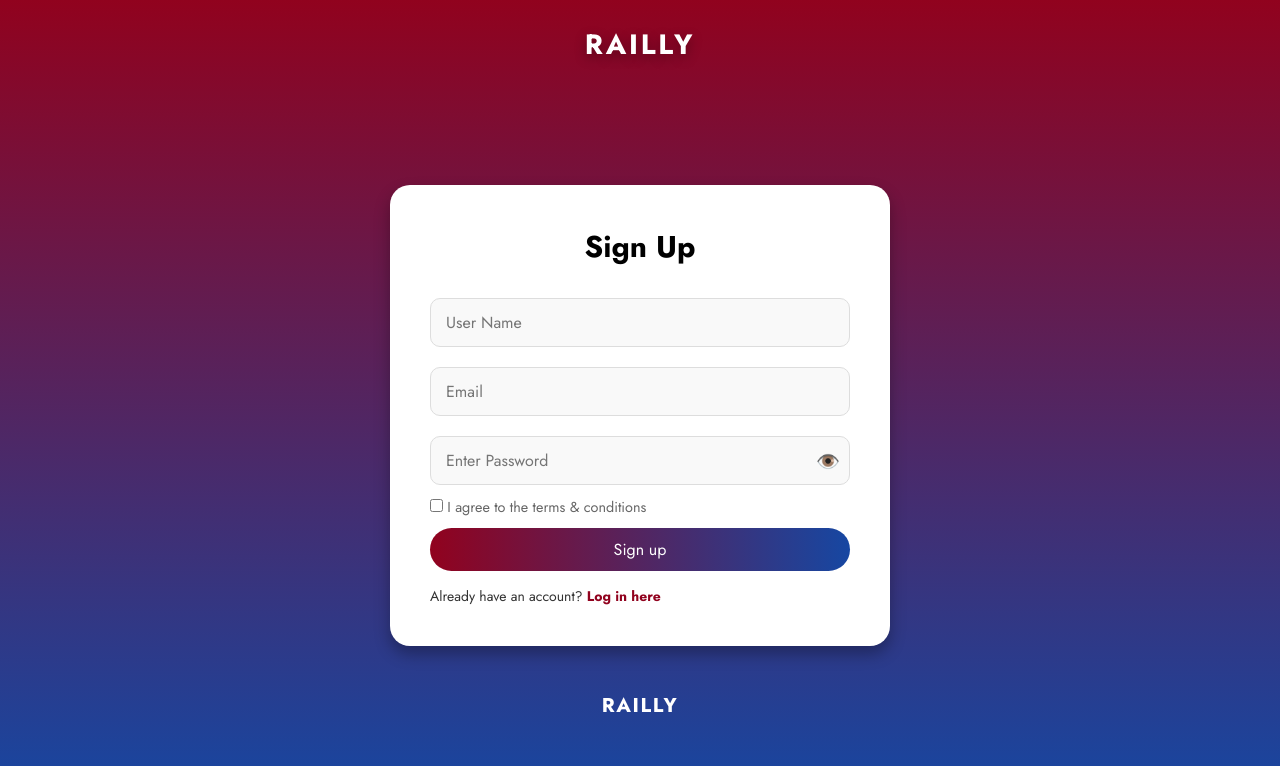
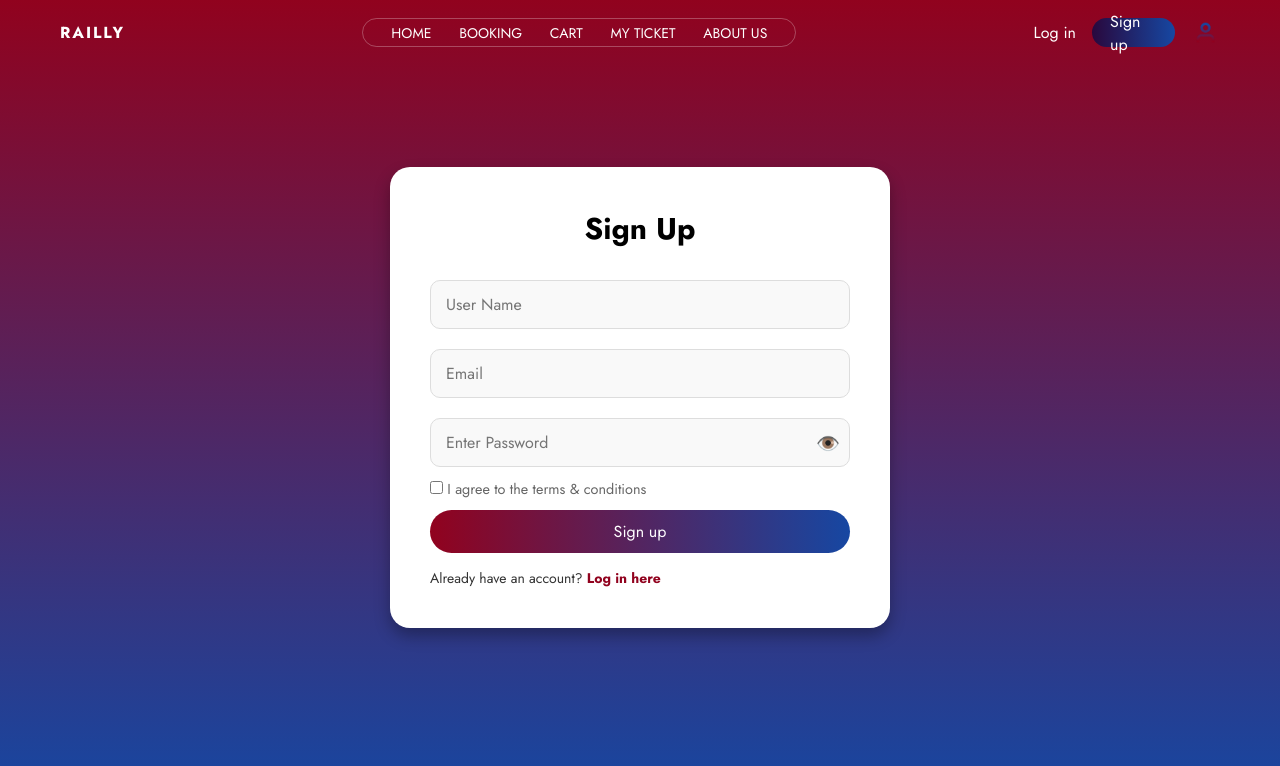
Before and after one commit to Chadangdang/Railly, a PHP site: page /Page/Signup/Signup.html in a window 1280 px wide. Shown: the top 766 px of the page. Run offline with PHP 8.4, Linux system fonts and the light colour scheme.

Commit message:
header fix1

```diff
--- a/Page/Login/Login.html
+++ b/Page/Login/Login.html
@@ -27,11 +27,6 @@
     </form>
     <p>Don't have an account? <a href="../Signup/Signup.html">Sign up here</a></p>
   </div>
-
-  <div
-    data-include="../shared/footer.html"
-    data-include-class="auth-footer"
-  ></div>
 
   <script>
     // Toggle password visibility
--- a/Page/Signup/Signup.css
+++ b/Page/Signup/Signup.css
@@ -16,28 +16,6 @@
     padding: 0 20px 60px;
     background: linear-gradient(to bottom, #91021E, #1647A2);
     color: #333;
-  }
-
-  .signup-page .auth-header {
-    width: 100%;
-    padding: 24px 40px 0;
-  }
-
-  .signup-page .auth-header .site-nav {
-    grid-template-columns: auto;
-    justify-content: center;
-    row-gap: 16px;
-  }
-
-  .signup-page .auth-header .site-nav .main-nav-wrapper,
-  .signup-page .auth-header .site-nav .auth-nav {
-    display: none;
-  }
-
-  .signup-page .auth-header .site-nav .brand {
-    font-size: 28px;
-    color: #ffffff;
-    text-shadow: 0 4px 12px rgba(0, 0, 0, 0.35);
   }
 
   .signup-page .form-container {
@@ -131,15 +109,3 @@
   .form-container a:hover {
     text-decoration: underline;
   }
-
-  .signup-page .auth-footer {
-    width: 100%;
-    background: transparent;
-    box-shadow: none;
-    color: #ffffff;
-    padding-bottom: 20px;
-  }
-
-  .signup-page .auth-footer p {
-    color: inherit;
-  }
--- a/Page/Signup/Signup.html
+++ b/Page/Signup/Signup.html
@@ -29,11 +29,6 @@
     </form>
     <p>Already have an account? <a href="../Login/Login.html">Log in here</a></p>
   </div>
-
-  <div
-    data-include="../shared/footer.html"
-    data-include-class="auth-footer"
-  ></div>
 
   <script>
     function togglePassword() {
--- a/index.css
+++ b/index.css
@@ -31,40 +31,48 @@
   }
 
   .site-nav .brand {
-    font-size: 18px;
+    font-size: 16px;
     font-weight: 700;
-    letter-spacing: 0.1em;
+    line-height: 23px;
+    letter-spacing: 0.12em;
     color: #000000;
     text-decoration: none;
     justify-self: start;
   }
 
   .site-nav .main-nav-wrapper {
+    display: flex;
+    align-items: center;
+    justify-content: center;
+    justify-self: center;
+    width: 434px;
+    max-width: 100%;
+    height: 29px;
+    padding: 0 28px;
     border: 1px solid rgba(0, 0, 0, 0.27);
     border-radius: 30px;
-    padding: 6px 26px;
-    display: flex;
-    align-items: center;
-    justify-self: center;
-    justify-content: center;
-    background-color: rgba(255, 255, 255, 0.85);
+    background-color: transparent;
   }
 
   .site-nav .main-nav {
     display: flex;
     align-items: center;
+    justify-content: space-between;
     list-style: none;
-    gap: 32px;
+    width: 100%;
     padding: 0;
     margin: 0;
+    column-gap: 24px;
   }
 
   .site-nav .main-nav a {
     font-size: 14px;
-    font-weight: 500;
+    font-weight: 400;
     line-height: 20px;
     color: #000000;
     text-decoration: none;
+    display: flex;
+    align-items: center;
     position: relative;
     transition: opacity 0.3s ease;
   }
@@ -87,7 +95,7 @@
   .site-nav .auth-nav {
     display: flex;
     align-items: center;
-    gap: 12px;
+    gap: 16px;
     list-style: none;
     padding: 0;
     margin: 0;
@@ -96,7 +104,9 @@
 
   .site-nav .auth-nav a {
     text-decoration: none;
-    font-weight: 600;
+    font-size: 16px;
+    font-weight: 400;
+    line-height: 23px;
     color: #000000;
     transition: opacity 0.3s ease;
   }
@@ -110,13 +120,14 @@
     display: inline-flex;
     align-items: center;
     justify-content: center;
-    min-width: 110px;
-    padding: 8px 24px;
+    width: 83px;
+    height: 29px;
+    padding: 0 18px;
     border-radius: 30px;
     background: linear-gradient(270deg, #1647A2 0%, #91021E 100%);
     color: #ffffff;
     font-size: 16px;
-    font-weight: 500;
+    font-weight: 400;
     text-decoration: none;
     transition: transform 0.3s ease, box-shadow 0.3s ease;
   }
@@ -127,6 +138,15 @@
     box-shadow: 0 6px 12px rgba(0, 0, 0, 0.25);
   }
 
+  .site-nav .user-profile-link {
+    display: inline-flex;
+    width: 29px;
+    height: 29px;
+    border-radius: 50%;
+    align-items: center;
+    justify-content: center;
+  }
+
   .site-nav .user-profile-link img {
     width: 23px;
     height: 23px;
@@ -135,6 +155,32 @@
   .site-nav .auth-nav .user-profile-link:hover,
   .site-nav .auth-nav .user-profile-link:focus {
     opacity: 0.8;
+  }
+
+  .auth-header .brand {
+    color: #ffffff;
+  }
+
+  .auth-header .main-nav-wrapper {
+    border-color: rgba(255, 255, 255, 0.27);
+  }
+
+  .auth-header .main-nav a {
+    color: #ffffff;
+  }
+
+  .auth-header .auth-nav a {
+    color: #ffffff;
+  }
+
+  .auth-header .auth-nav .signup-btn {
+    background: linear-gradient(270deg, #1647A2 0%, #29083D 100%);
+    color: #ffffff;
+  }
+
+  .auth-header .auth-nav .signup-btn:hover,
+  .auth-header .auth-nav .signup-btn:focus {
+    box-shadow: 0 6px 12px rgba(0, 0, 0, 0.35);
   }
 
   /* Main Section */
```
Also changed, not shown: Page/Login/Login.css (+0 -34 lines).
